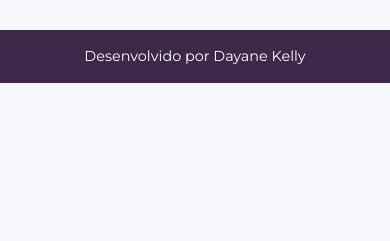
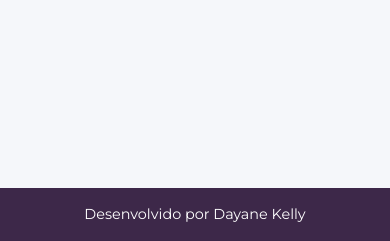
Before and after one commit to daykell1/Meu-portf-lio-b-sico, a plain HTML site: page contato.html in a window 390 px wide. Shown: the part 672-913 px from the top of the page. Before the commit the page ends 844 px from the top, so only its background shows below. Drawn offline with Linux system fonts and the light colour scheme.

Commit message:
ajeitando o footer

```diff
--- a/contato.css
+++ b/contato.css
@@ -56,6 +56,6 @@ footer {
     }
 
     footer {
-        margin-top: 50px; /* Reduz a margem do footer para telas menores */
+        margin-top: 208px; /* Reduz a margem do footer para telas menores */
     }
 }
```
